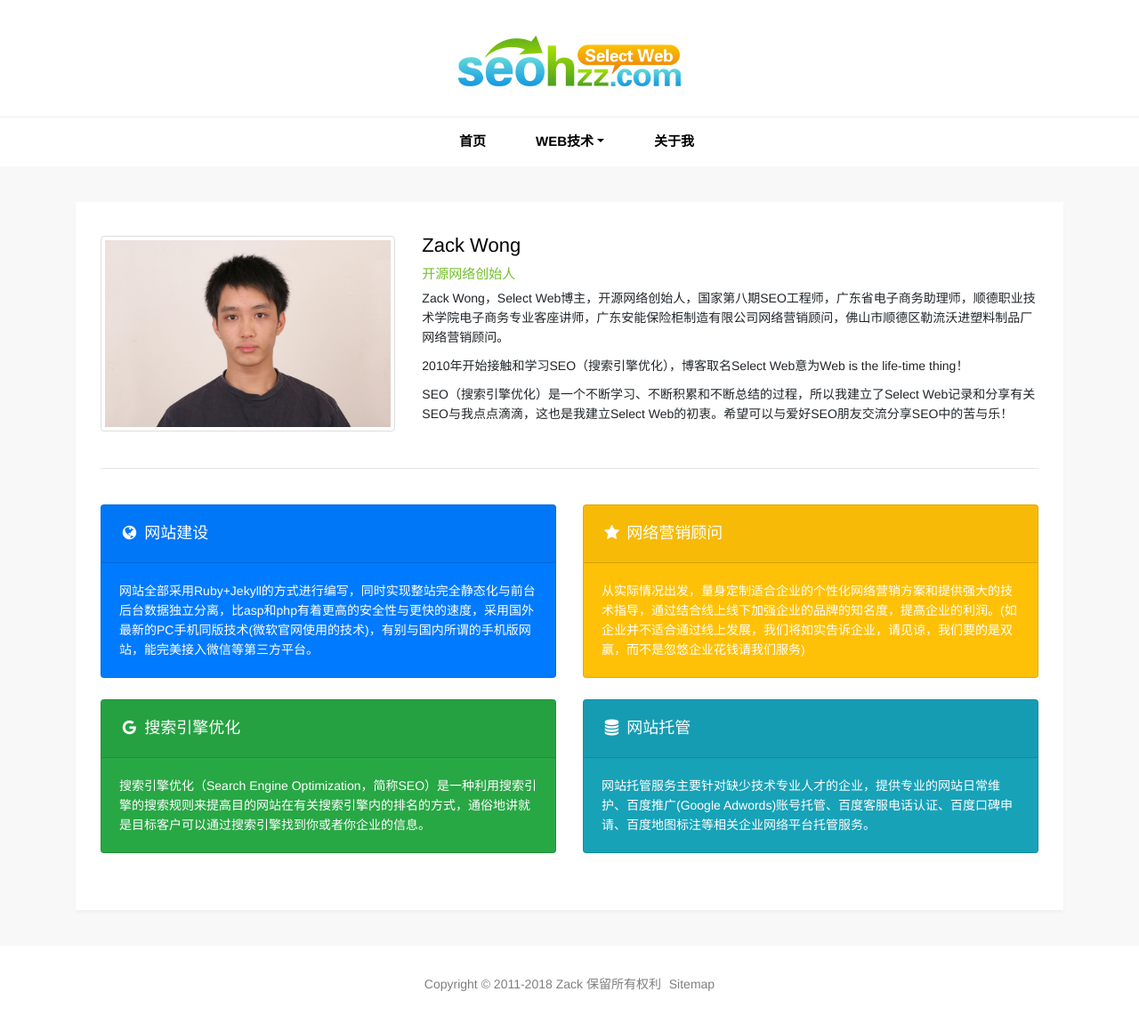
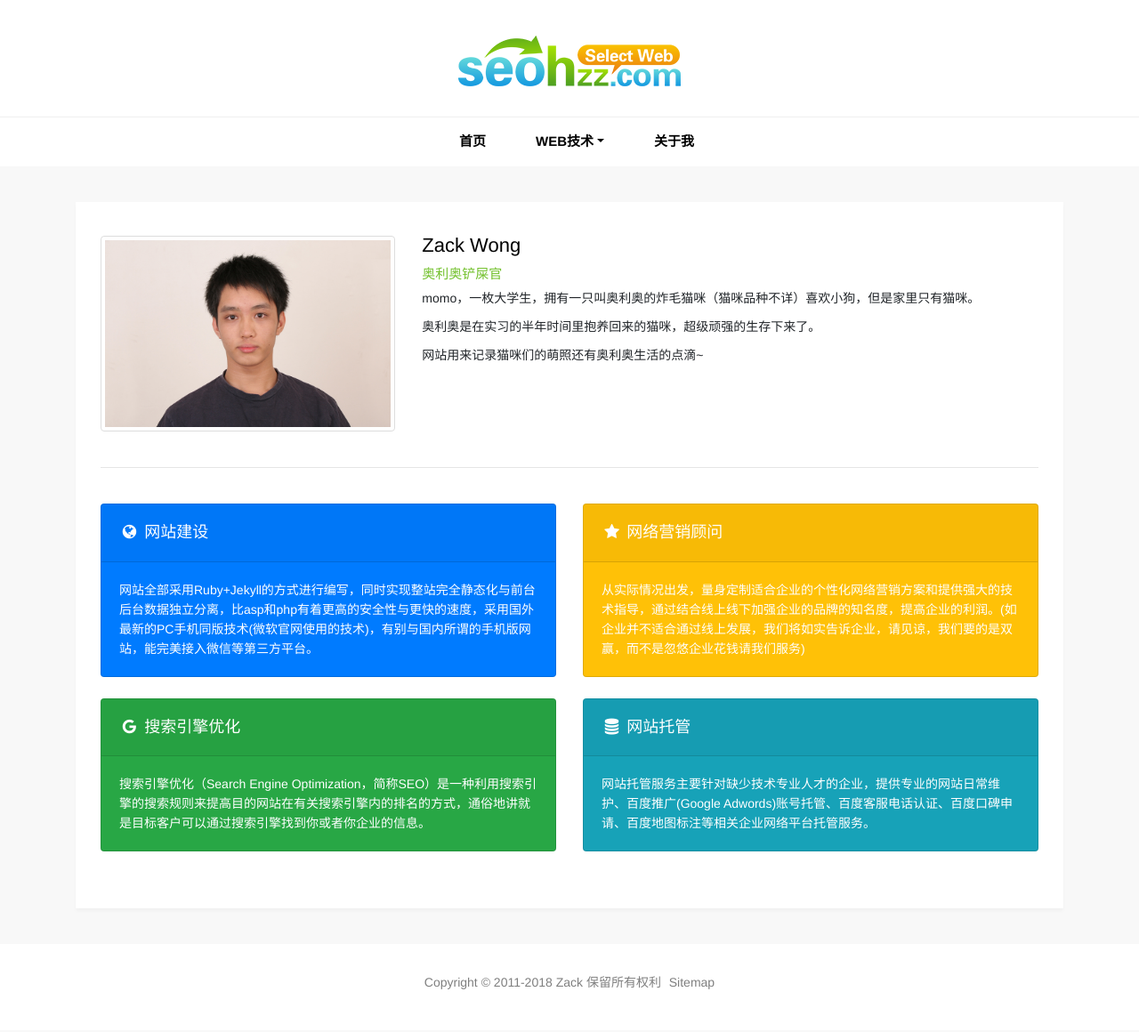
Before and after one commit to Maykaa/maykaa.github.io, a Jekyll site: the page built from pages/about.html, in a window 1280 px wide. Shown: the whole page at 89% size. Built offline with Jekyll 4.4.1, drawn with Linux system fonts in a browser that asks for light colours.

Commit message:
Update about.html

```diff
--- a/pages/about.html
+++ b/pages/about.html
@@ -2,8 +2,8 @@
 layout: default
 permalink: /about/
 title: 博主简介
-keywords: Zack
-description: Zack Wong，开源网络创始人，国家第八期SEO工程师，顺德职业技术学院电子商务客座讲师，广东安能保险柜制造有限公司网络营销顾问。
+keywords: 喵喵
+description: momo，一枚大学生，拥有一只叫奥利奥的炸毛猫咪（猫咪品种不详）喜欢小狗，但是家里只有猫咪。
 ---
 <div id="single">
   <div class="container">
@@ -13,10 +13,10 @@ description: Zack Wong，开源网络创始人，国家第八期SEO工程师，
           <div class="col-md-4 mt-4"><img src="/images/pages/about.jpg" alt="Zack Wong" class="img-thumbnail"></div>
           <div class="col-md-8 mt-4">
             <p class="post-title">Zack Wong</p>
-            <p class="post-tag">开源网络创始人</p>
-            <p>Zack Wong，Select Web博主，开源网络创始人，国家第八期SEO工程师，广东省电子商务助理师，顺德职业技术学院电子商务专业客座讲师，广东安能保险柜制造有限公司网络营销顾问，佛山市顺德区勒流沃进塑料制品厂网络营销顾问。</p>
-            <p>2010年开始接触和学习SEO（搜索引擎优化），博客取名Select Web意为Web is the life-time thing！</p>
-            <p>SEO（搜索引擎优化）是一个不断学习、不断积累和不断总结的过程，所以我建立了Select Web记录和分享有关SEO与我点点滴滴，这也是我建立Select Web的初衷。希望可以与爱好SEO朋友交流分享SEO中的苦与乐！</p>
+            <p class="post-tag">奥利奥铲屎官</p>
+            <p>momo，一枚大学生，拥有一只叫奥利奥的炸毛猫咪（猫咪品种不详）喜欢小狗，但是家里只有猫咪。</p>
+            <p>奥利奥是在实习的半年时间里抱养回来的猫咪，超级顽强的生存下来了。</p>
+            <p>网站用来记录猫咪们的萌照还有奥利奥生活的点滴~</p>
           </div>
           <div class="col-md-12 my-4"><hr></div>
           <div class="col-md-6">
```
